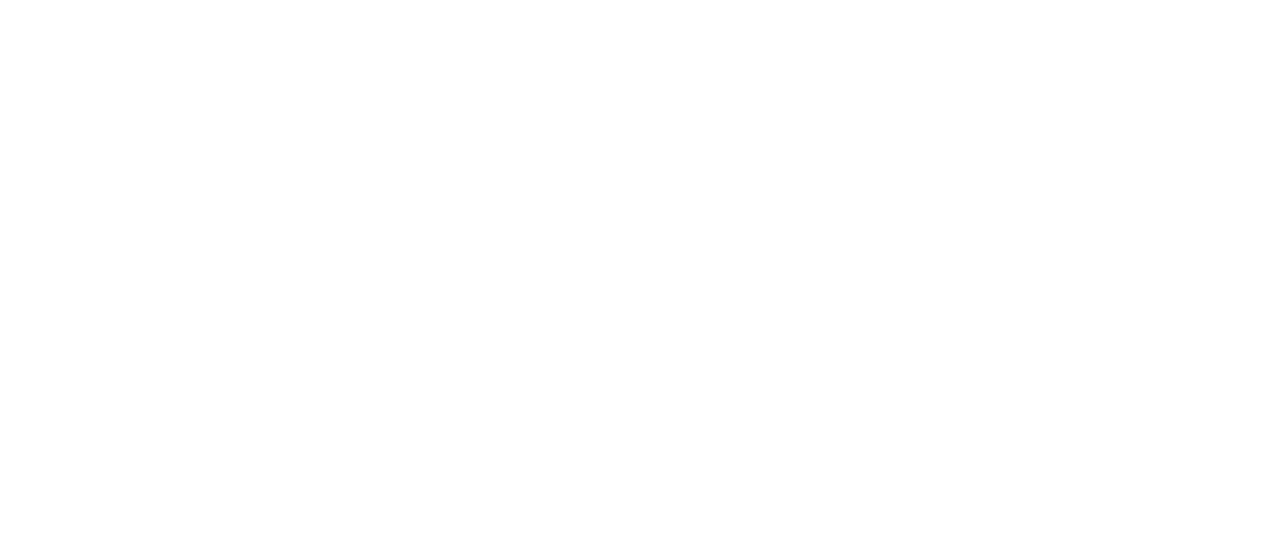
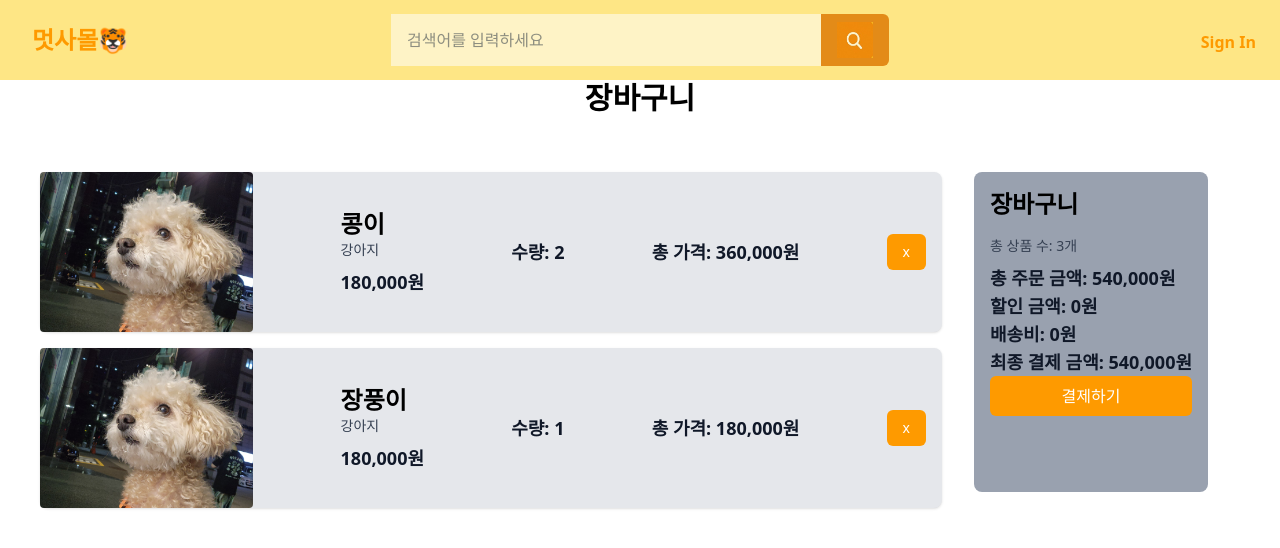
Before and after one commit to chan000518/likeLions_ShoppingMall, a React (Vite) app in the folder LIkeLionShoppingMall/: page /Cart in a window 1280 px wide. Before the commit this address had no page. Shown: the top 548 px of the page. Built offline with nearby package versions, Linux system fonts and the light colour scheme.

Commit message:
장바구니 페이지 및 api에 맞게 수정

```diff
--- a/LIkeLionShoppingMall/src/App.jsx
+++ b/LIkeLionShoppingMall/src/App.jsx
@@ -3,21 +3,21 @@
 import { Signup } from './pages/Signup';
 import { Layout } from './component/layout/Layout';
 import './index.css';
+import { Product } from './pages/Product';
+import { Cart } from './pages/Cart';
 
 function App() {
 
   return (
-    <>
     <Routes>
-          <Route>
       <Route path='/' element={<Layout />}>
         <Route index element={<Main />}/>
         <Route path='/Signup' element={<Signup />}/>
+        <Route path='/Product/:id' element={<Product />}/>
+        <Route path='/Cart' element={<Cart />}/>
         <Route/>
       </Route>
-          </Route>
     </Routes>
-    </>
   )
 }
 
--- /dev/null
+++ b/LIkeLionShoppingMall/src/component/CartCard.jsx
@@ -0,0 +1,33 @@
+import {Button} from "./Button"
+import { Link } from 'react-router-dom';
+
+
+export const CartCard = ({ item, onDelete }) => {
+  const { id, name, category, price, quantity, totalPrice } = item;
+
+  return (
+    <div className="flex bg-gray-200 mb-4 pr-4 justify-between items-center w-full ph:text-sm dt:text-base bg-gradient-to-r rounded-lg shadow hover:scale-105 hover:shadow-xl transition-transform duration-300 cursor-pointer">
+      <Link to={`/Product/${id}`}>
+        <img
+          src={"/src/assets/wkdvnddl.jpeg"}
+          alt={`${name} 커버`}
+          className="h-40 object-cover rounded"
+        />
+      </Link>
+      <div>
+        <h2 className="text-2xl font-semibold text-black" >{name}</h2>
+        <p className ="text-gray-700 text-sm mb-2">{category}</p>
+        <p className="text-gray-900 text-lg font-bold">{price.toLocaleString()}원</p>
+      </div>
+      <div>
+        <p className="text-gray-900 text-lg font-bold">수량: {quantity}</p>
+      </div>
+      <div className="flex gap-4 items-center">
+        <p className="text-gray-900 text-lg font-bold">총 가격: {totalPrice.toLocaleString()}원</p>
+      </div>
+      <Button className="text-center" onClick={onDelete}>
+        x
+      </Button>
+    </div>
+  );
+};
--- /dev/null
+++ b/LIkeLionShoppingMall/src/component/CartList.jsx
@@ -0,0 +1,43 @@
+import { useState, useEffect } from 'react';
+import { CartCard } from "./CartCard";
+import { Button } from './Button';
+
+export const CartList = ({ Data, onDelete}) => {
+  const [selectedItem, setSelectedItem] = useState(null); // 어떤 아이템을 선택했는지
+
+  return (
+    <div className="flex p-10 ">
+      <div className="flex-1 flex-col justify-items-center ">
+        {Data.cartItems.length === 0 ? (
+          <p className="text-gray-700 text-sm mb-2">장바구니에 상품이 없습니다.</p>
+        ) : (
+          Data.cartItems.map((item) => (
+            <CartCard
+              key={item.id}
+              item={item}
+              onDelete={() => onDelete(item.id)}
+            />
+          )))}
+      </div>
+      <div className='bg-gray-400 m-8 mt-0 p-4 rounded-lg'>
+        <h2 className="text-2xl font-semibold text-black mb-4">장바구니</h2>
+        <p className="text-gray-700 text-sm mb-2">총 상품 수: {Data.cartTotalItems}개</p>
+        <p className="text-gray-900 text-lg font-bold">
+          총 주문 금액: {Data.cartTotalPrice.toLocaleString()}원
+        </p>
+        <p className="text-gray-900 text-lg font-bold">
+          할인 금액: 0원
+        </p>
+        <p className="text-gray-900 text-lg font-bold">
+          배송비: 0원
+        </p>
+        <p className="text-gray-900 text-lg font-bold">
+          최종 결제 금액: {Data.cartTotalPrice.toLocaleString()}원
+        </p>
+        <Button className='w-full'>
+            결제하기
+        </Button>
+      </div>
+    </div>
+  );
+};
--- a/LIkeLionShoppingMall/src/component/ItemCard.jsx
+++ b/LIkeLionShoppingMall/src/component/ItemCard.jsx
@@ -1,29 +1,27 @@
 import {Button} from "./Button"
+import { Link } from 'react-router-dom';
 
-export const ItemCard = ({ item, onClick }) => {
-  const {image, title, Seller, age, ancestry, cute, price } = item;
+
+export const ItemCard = ({ item }) => {
+  const { id, name, category, price } = item;
 
   const clickHandle = () => {
-    alert(title + "가 장바구니에 담겼어요!")
+    alert(name + "가 장바구니에 담겼어요!")
   }
 
   return (
     <div className="ph:w-full ph:text-sm dt:w-full dt:text-base bg-gradient-to-r rounded-lg shadow hover:scale-105 hover:shadow-xl transition-transform duration-300 cursor-pointer">
-      <div onClick={onClick}>
+      <Link to={`/Product/${id}`}>
         <img
-          src={image}
-          alt={`${title} 커버`}
+          src={"/src/assets/wkdvnddl.jpeg"}
+          alt={`${name} 커버`}
           className="w-full ph:h-80 dt:h-80 object-cover rounded mb-4"
-          onClick={onClick}
         />
-        <h2 className="text-2xl font-semibold text-black" >{title}</h2>
+        <h2 className="text-2xl font-semibold text-black" >{name}</h2>
+        <p className ="text-gray-700 text-sm mb-2">{category}</p>
+        <p className="text-gray-900 text-lg font-bold mb-4">{price.toLocaleString()}원</p>
         <hr className="my-4 border-gray-600" />
-        <p className="text-gray-500">판매자 : {Seller}</p>
-        <p className="text-gray-500">나이 : {age}</p>
-        <p className="text-gray-500">출신: {ancestry}</p>
-        <p className="text-gray-500">귀여움: {cute}</p>
-        <p className="text-gray-800 text-sm mt-2">가격: {price}</p>
-      </div>
+      </Link>
       <div className="relative bottom-5 flex justify-end pr-5">
         <Button
         children={"장바구니 담기"}
--- a/LIkeLionShoppingMall/src/component/ItemList.jsx
+++ b/LIkeLionShoppingMall/src/component/ItemList.jsx
@@ -1,36 +1,8 @@
 import { useState,useEffect } from 'react';
 import { ItemCard } from "./ItemCard";
-import {Modal} from "./Modal"
 
 export const ItemList = ({ItemList}) => {
   const [selectedItem, setSelectedItem] = useState(null); // 어떤 아이템을 선택했는지
-  const [isModalOpen, setIsModalOpen] = useState(false); // 모달창이 열려있는지
-
-  // 모달 창을 여는 함수
-  const openModal = (item) => {
-    setSelectedItem(item);
-    setIsModalOpen(true);
-  };
-
-  // 모달 창을 닫는 함수
-  const closeModal = () => {
-    setIsModalOpen(false);
-    setSelectedItem(null);
-  };
-
-  // isModalOpen가 바뀔시 즉, 모달 변경 시 실행
-  // 스크롤 안되게
-  useEffect(() => {
-    if (isModalOpen) {
-      document.body.style.overflow = 'hidden'; // 모달이 열리면 스크롤을 막음
-    } else {
-      document.body.style.overflow = 'auto'; // 모달이 닫히면 스크롤을 다시 가능
-    }
-
-    return () => {
-      document.body.style.overflow = 'auto'; // 언마운트 -> 스크롤 다시 가능, 이게 없으면 다른 페이지로 이동했을 때 스크롤이 안될수도
-    };
-  }, [isModalOpen]);
 
   return (
     <div className="p-10">
@@ -39,14 +11,9 @@
             <ItemCard
               key={item.id}
               item={item}
-              onClick={() => openModal(item)}
             />
           ))}
         </div>
-
-        {isModalOpen && ( // 모달
-          <Modal item={selectedItem} onClose={closeModal} />
-        )}
     </div>
   );
 };
--- a/LIkeLionShoppingMall/src/component/layout/Layout.jsx
+++ b/LIkeLionShoppingMall/src/component/layout/Layout.jsx
@@ -5,7 +5,7 @@
   return (
     <>
       <Navbar />
-      <div className="pt-20 g-origin-border text-white min-h-screen">
+      <div className="pt-20 g-origin-border min-h-screen">
         <Outlet />
       </div>
     </>
--- /dev/null
+++ b/LIkeLionShoppingMall/src/data/cartData.json
@@ -0,0 +1,23 @@
+{
+  "cartItems":
+  [
+    {
+      "id": 1,
+      "name": "콩이",
+      "category": "강아지",
+      "price": 180000,
+      "quantity": 2,
+      "totalPrice": 360000
+    },
+    {
+      "id": 2,
+      "name": "장풍이",
+      "category": "강아지",
+      "price": 180000,
+      "quantity": 1,
+      "totalPrice": 180000
+    }
+  ],
+  "cartTotalItems": 3,
+  "cartTotalPrice": 540000
+}
--- a/LIkeLionShoppingMall/src/data/dogData.json
+++ b/LIkeLionShoppingMall/src/data/dogData.json
@@ -1,42 +1,26 @@
 [
   {
     "id": 1,
-    "image": "/src/assets/zhddl.jpeg",
-    "title": "콩이",
-    "Seller": "김지윤",
-    "age": "7살",
-    "ancestry": "제주 토종",
-    "cute": "★★★★★",
-    "price": "150,000원"
+    "name": "콩이",
+    "category": "강아지",
+    "price": 180000
   },
   {
     "id": 2,
-    "image": "/src/assets/wkdvnddl.jpeg",
-    "title": "장풍이",
-    "Seller": "이승찬",
-    "age": "10살",
-    "ancestry": "무에타이계 잡종",
-    "cute": "★★★★☆",
-    "price": "180,000원"
+    "name": "장풍이",
+    "category": "강아지",
+    "price": 180000
   },
   {
     "id": 3,
-    "image": "https://images.unsplash.com/photo-1518717758536-85ae29035b6d",
-    "title": "땅콩이",
-    "Seller": "최은비",
-    "age": "2살",
-    "ancestry": "웰시코기+불독 혼혈",
-    "cute": "★★★★★",
-    "price": "300,000원"
+    "name": "콩콩이",
+    "category": "강아지",
+    "price": 180000
   },
   {
     "id": 4,
-    "image": "https://images.unsplash.com/photo-1560807707-8cc77767d783",
-    "title": "우주",
-    "Seller": "박태형",
-    "age": "4살",
-    "ancestry": "러시안 블루견",
-    "cute": "★★★☆☆",
-    "price": "220,000원"
+    "name": "콩콩콩이",
+    "category": "강아지",
+    "price": 180000
   }
 ]
--- /dev/null
+++ b/LIkeLionShoppingMall/src/pages/Cart.jsx
@@ -0,0 +1,27 @@
+import { CartList } from "../component/CartList"
+import cartData from "../data/cartData.json"
+import { useState } from "react";
+
+export const Cart = () => {
+  const [CartData, setCartData] = useState(cartData);
+
+  const DeleteHandler = (id) => {
+    const updatedCartItems = CartData.cartItems.filter(item => item.id !== id);
+    const updatedCartTotalItems = updatedCartItems.length;
+    const updatedCartTotalPrice = updatedCartItems.reduce((total, item) => total + item.price * item.quantity, 0);
+
+    setCartData({
+      ...CartData,
+      cartItems: updatedCartItems,
+      cartTotalItems: updatedCartTotalItems,
+      cartTotalPrice: updatedCartTotalPrice
+    });
+  };
+
+  return (
+    <div>
+      <h1 className="text-3xl font-bold mb-4 text-center">장바구니</h1>
+      <CartList Data={CartData} onDelete={DeleteHandler} />
+    </div>
+  );
+};
--- /dev/null
+++ b/LIkeLionShoppingMall/src/pages/Product.jsx
@@ -0,0 +1,11 @@
+import { useParams } from "react-router-dom";
+
+export const Product = () => {
+  const {id} = useParams();
+  console.log(id);
+  return (
+  <div>
+    <h1 className="text-3xl font-bold mb-4">상품 상세 페이지</h1>
+    <p>선택한 상품 ID: {id}</p>
+  </div>);
+};
```
Lines whose indentation alone changed are shown as unchanged.
